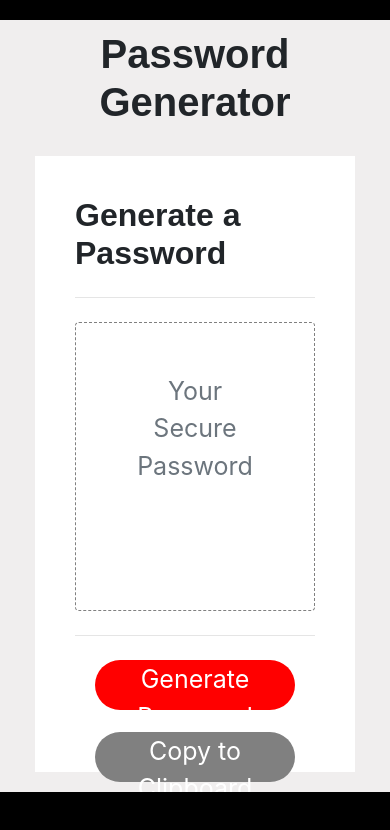
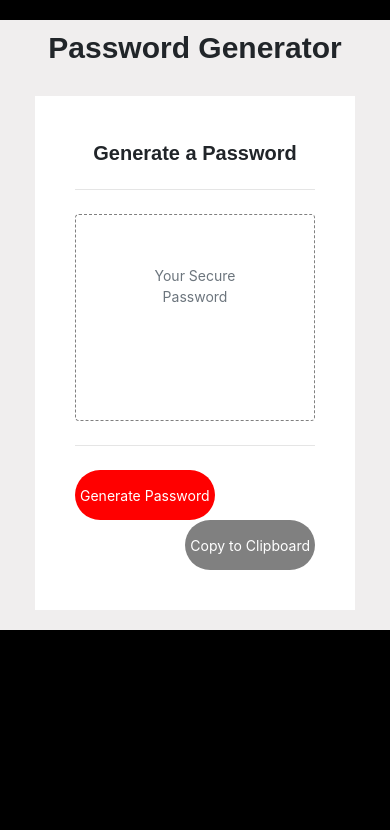
Before and after one commit to Ulysses212121/Homework-3, a plain HTML site: page index.html in a window 390 px wide. Drawn offline with nearby package versions, Linux system fonts and the light colour scheme.

Commit message:
Media query updates and html validator changes

```diff
--- a/assets/css/style.css
+++ b/assets/css/style.css
@@ -35,6 +35,7 @@ button {
     margin: 20px;
     background-color: white;
     padding: 40px;
+    overflow: auto;
 }
 
 #password-btn {
@@ -60,3 +61,56 @@ textarea {
     padding: 50px;
     text-justify: auto;
 }
+
+
+@media (max-width: 992px) {
+    button {
+        margin-left: 5px;
+        margin-right: 5px;
+    }
+
+    .form-control, button{
+        font-size: 18px;
+    }
+
+}
+
+@media (max-width: 768px) {
+    button {
+
+        display: block;
+        margin: 0 auto;
+        padding: 10px 5px;
+    }
+    #password-btn{
+        float: left;
+    }
+    #copy{
+        float:right;
+    }
+    h2 {
+        text-align: center;
+        margin: 0px auto;
+        font-size: 25px;
+    }
+    h1 {
+        font-size: 30px;
+    }
+
+}
+
+@media (max-width:640px){
+
+    .form-control, button{
+        font-size:14px;
+    }
+    h2 {
+        text-align: center;
+        margin: 5px auto;
+        font-size: 20px;
+    }
+    h1 {
+        font-size: 30px;
+    }
+
+}
--- a/index.html
+++ b/index.html
@@ -20,7 +20,7 @@
             <h2>Generate a Password</h2>
             <hr class="my-4">
             <textarea class="form-control col-xs-12" rows="5" readonly id="password" placeholder="Your Secure Password"
-                aria-label="Generated Password" type="text"></textarea>
+                aria-label="Generated Password"></textarea>
             <hr class="my-4">
             <button id="password-btn">Generate Password</button>
             <button id="copy">
```
